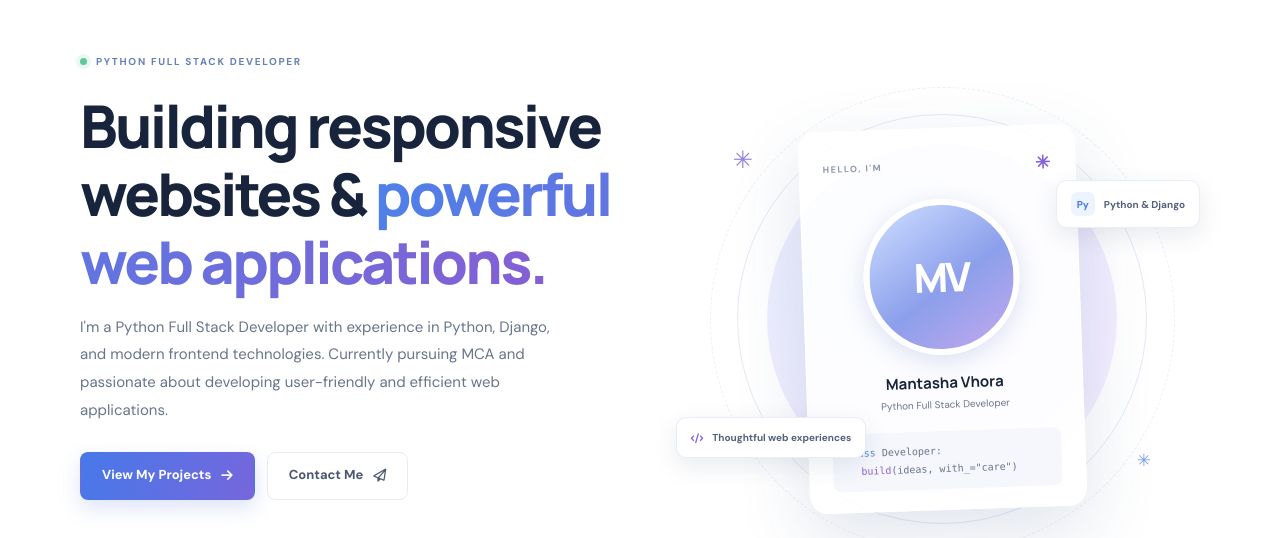
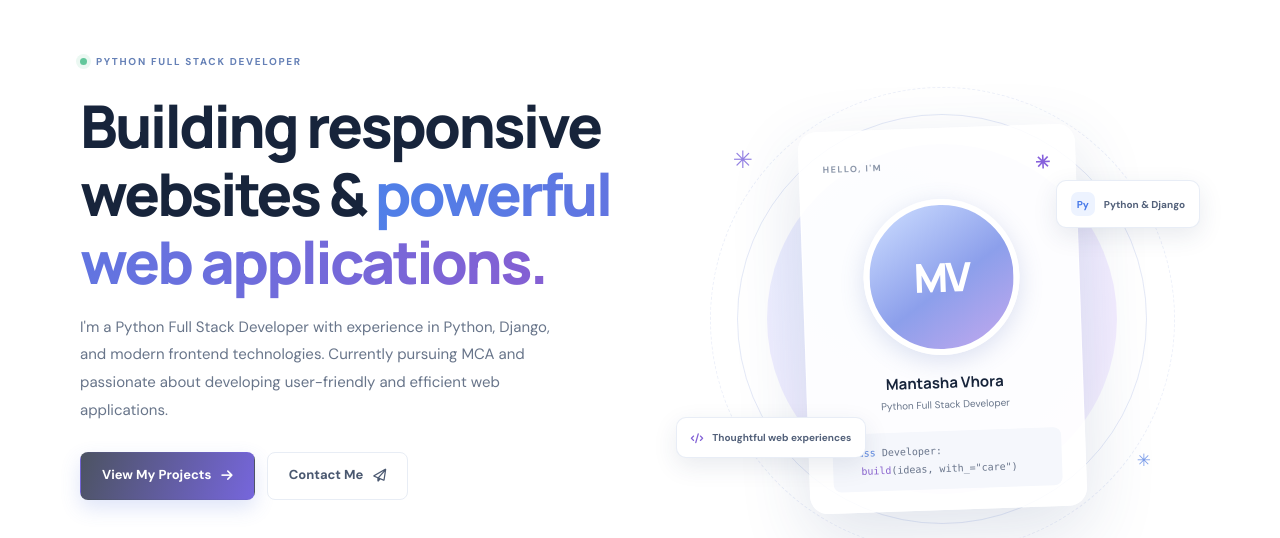
Before and after one commit to vhoramantasha/Mantasha_Portfolio, a plain HTML site: page index.html in a window 1280 px wide. Shown: the part 77-615 px from the top of the page. Drawn offline with nearby package versions, Linux system fonts and the light colour scheme.

Commit message:
change button

```diff
--- a/styles.css
+++ b/styles.css
@@ -170,7 +170,7 @@ a {
 
 .button-primary {
   color: #fff;
-  background: linear-gradient(110deg, #4779e9, #7666dc);
+  background: linear-gradient(110deg, #4c5362, #7666dc);
   box-shadow: 0 8px 20px rgba(80, 112, 220, .19);
 }
 
```
